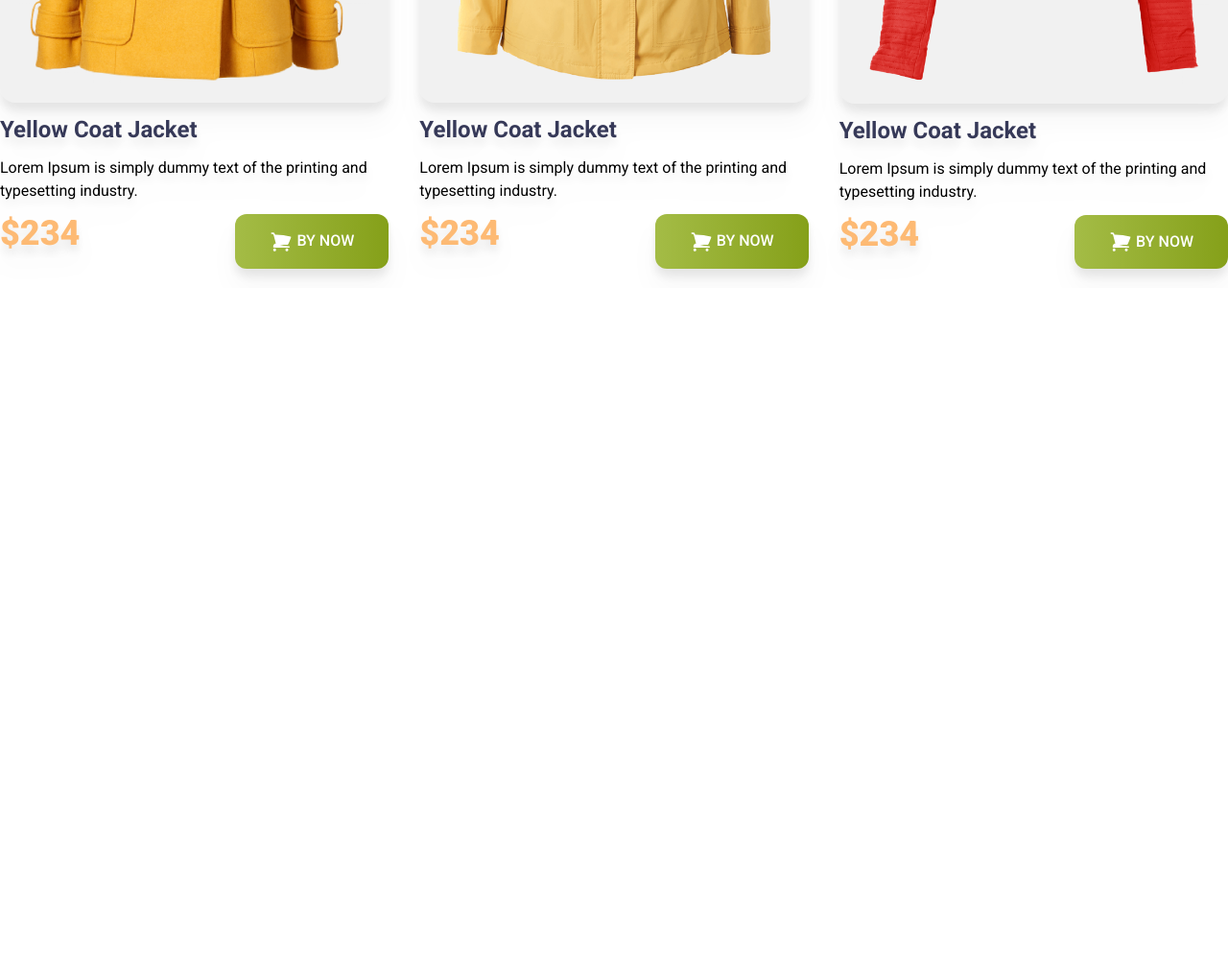
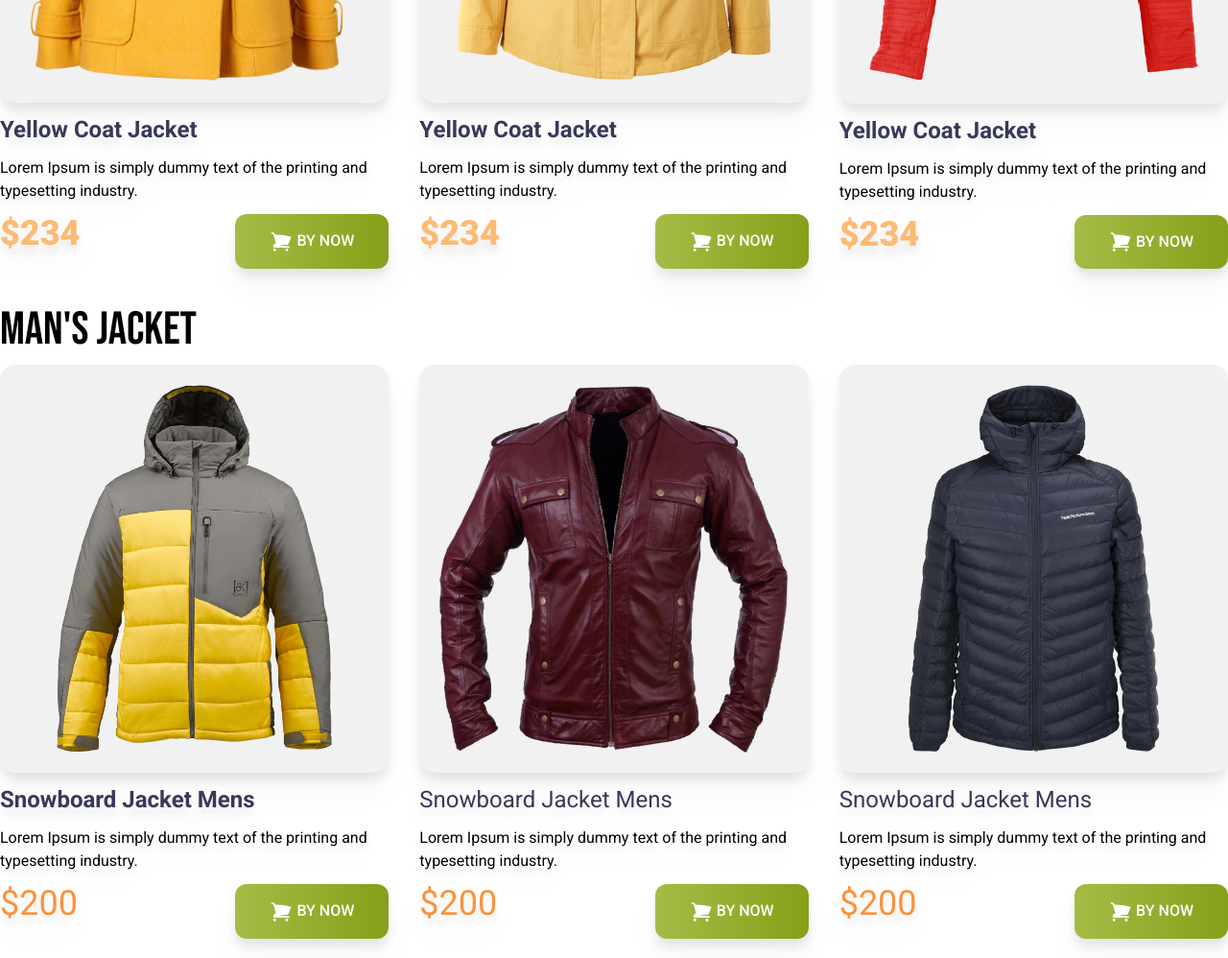
Before and after one commit to Md-Badhon-Sheikh/penguin-fashion-with-tailwind, a plain HTML site: page index.html in a window 1280 px wide. Shown: the part 1099-2097 px from the top of the page at 96% size. Before the commit the page ends 1399 px from the top, so only its background shows below. Drawn offline with nearby package versions, Linux system fonts and the light colour scheme.

Commit message:
added mans jacket section and responsiv

```diff
--- a/index.html
+++ b/index.html
@@ -120,6 +120,71 @@
             </div>
 
         </section>
+        <!-- Man Jacket section -->
+        <section class="py-5 space-y-3">
+            <h3 class="text-5xl font-bebas">Man's Jacket</h3>
+            <!-- jackets container -->
+            <div class="font-roboto grid grid-cols-1 md:grid-cols-2 xl:grid-cols-3 gap-8">
+                <!-- Jacket 01 -->
+                <div class="space-y-3 drop-shadow-xl">
+                    <div class="bg-[#F1F1F1] p-5 rounded-2xl ">
+                        <img src="images/jacket-4.png" alt="">
+                    </div>
+                    <h3 class="text-2xl text-[#363958] font-bold">Snowboard Jacket Mens</h3>
+                    <p>Lorem Ipsum is simply dummy text of the printing and typesetting industry.</p>
+                    <div class="flex justify-between">
+                        <h3 class="text-4xl text-orange-400">$200</h3>
+                        <button
+                            class="py-4 px-9 bg-gradient-to-r from-[#A4BC46] to-[#85A019] uppercase rounded-xl text-base font-medium text-white">
+                            <svg xmlns="http://www.w3.org/2000/svg" fill="white" viewBox="0 0 24 24" stroke-width="1.5"
+                                stroke="currentColor" class="size-6 inline">
+                                <path stroke-linecap="round" stroke-linejoin="round"
+                                    d="M2.25 3h1.386c.51 0 .955.343 1.087.835l.383 1.437M7.5 14.25a3 3 0 0 0-3 3h15.75m-12.75-3h11.218c1.121-2.3 2.1-4.684 2.924-7.138a60.114 60.114 0 0 0-16.536-1.84M7.5 14.25 5.106 5.272M6 20.25a.75.75 0 1 1-1.5 0 .75.75 0 0 1 1.5 0Zm12.75 0a.75.75 0 1 1-1.5 0 .75.75 0 0 1 1.5 0Z" />
+                            </svg>
+                            By Now</button>
+                    </div>
+                </div>
+                <!-- Jacket 02 -->
+                <div class="space-y-3 drop-shadow-xl">
+                    <div class="bg-[#F1F1F1] p-5 rounded-2xl ">
+                        <img src="images/jacket-5.png" alt="">
+                    </div>
+                    <h3 class="text-2xl text-[#363958]">Snowboard Jacket Mens</h3>
+                    <p>Lorem Ipsum is simply dummy text of the printing and typesetting industry.</p>
+                    <div class="flex justify-between">
+                        <h3 class="text-4xl text-orange-400">$200</h3>
+                        <button
+                            class="py-4 px-9 bg-gradient-to-r from-[#A4BC46] to-[#85A019] uppercase rounded-xl text-base font-medium text-white">
+                            <svg xmlns="http://www.w3.org/2000/svg" fill="white" viewBox="0 0 24 24" stroke-width="1.5"
+                                stroke="currentColor" class="size-6 inline">
+                                <path stroke-linecap="round" stroke-linejoin="round"
+                                    d="M2.25 3h1.386c.51 0 .955.343 1.087.835l.383 1.437M7.5 14.25a3 3 0 0 0-3 3h15.75m-12.75-3h11.218c1.121-2.3 2.1-4.684 2.924-7.138a60.114 60.114 0 0 0-16.536-1.84M7.5 14.25 5.106 5.272M6 20.25a.75.75 0 1 1-1.5 0 .75.75 0 0 1 1.5 0Zm12.75 0a.75.75 0 1 1-1.5 0 .75.75 0 0 1 1.5 0Z" />
+                            </svg>
+                            By Now</button>
+                    </div>
+                </div>
+                <!-- Jacket 03 -->
+                <div class="space-y-3 drop-shadow-xl">
+                    <div class="bg-[#F1F1F1] p-5 rounded-2xl ">
+                        <img src="images/jacket-6.png" alt="">
+                    </div>
+                    <h3 class="text-2xl text-[#363958]">Snowboard Jacket Mens</h3>
+                    <p>Lorem Ipsum is simply dummy text of the printing and typesetting industry.</p>
+                    <div class="flex justify-between">
+                        <h3 class="text-4xl text-orange-400">$200</h3>
+                        <button
+                            class="py-4 px-9 bg-gradient-to-r from-[#A4BC46] to-[#85A019] uppercase rounded-xl text-base font-medium text-white">
+                            <svg xmlns="http://www.w3.org/2000/svg" fill="white" viewBox="0 0 24 24" stroke-width="1.5"
+                                stroke="currentColor" class="size-6 inline">
+                                <path stroke-linecap="round" stroke-linejoin="round"
+                                    d="M2.25 3h1.386c.51 0 .955.343 1.087.835l.383 1.437M7.5 14.25a3 3 0 0 0-3 3h15.75m-12.75-3h11.218c1.121-2.3 2.1-4.684 2.924-7.138a60.114 60.114 0 0 0-16.536-1.84M7.5 14.25 5.106 5.272M6 20.25a.75.75 0 1 1-1.5 0 .75.75 0 0 1 1.5 0Zm12.75 0a.75.75 0 1 1-1.5 0 .75.75 0 0 1 1.5 0Z" />
+                            </svg>
+                            By Now</button>
+                    </div>
+                </div>
+
+            </div>
+        </section>
     </main>
     <footer>
 
```
Lines whose indentation alone changed are shown as unchanged.
